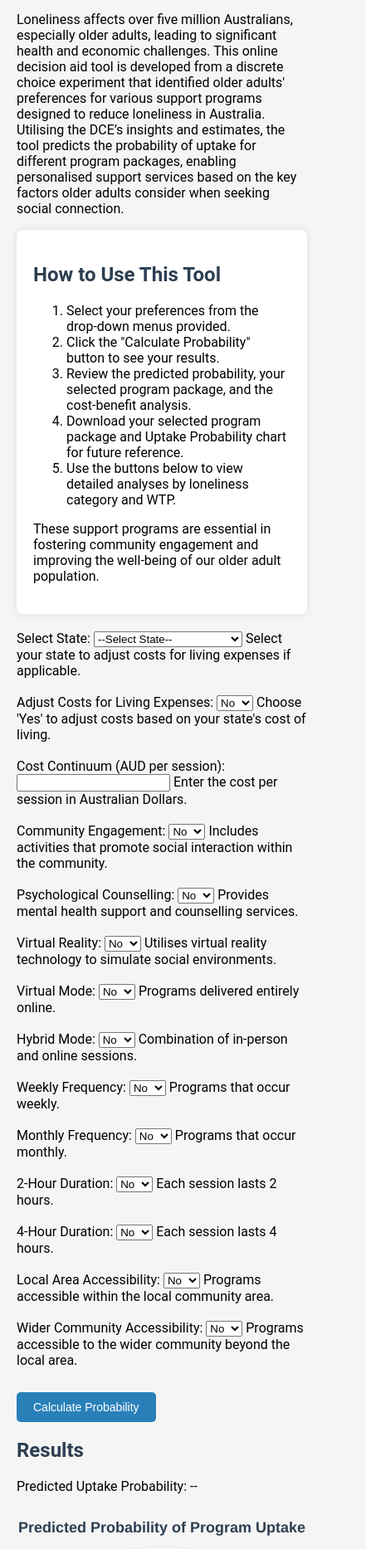
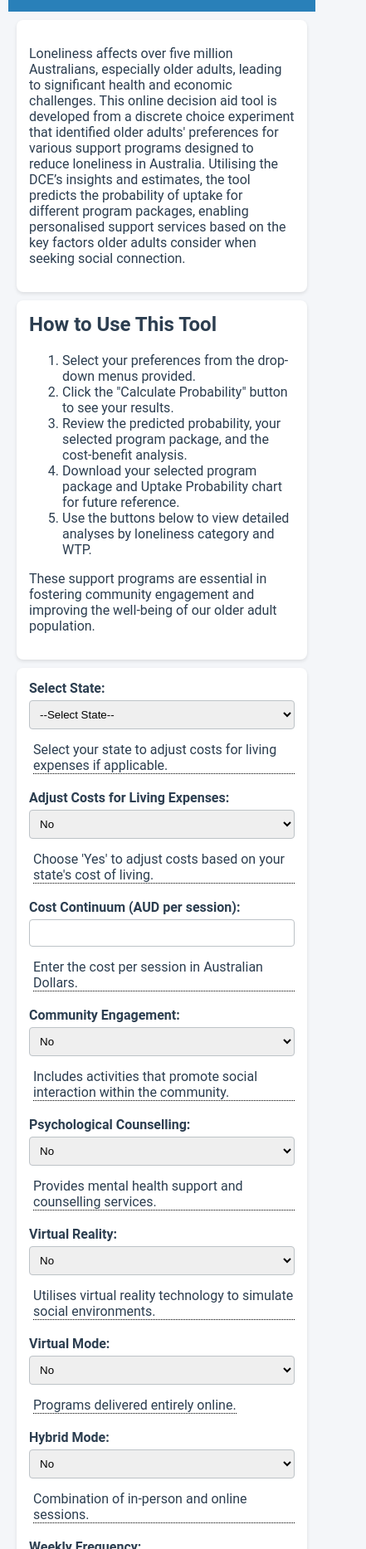
Before and after one commit to DrGenie/LonelyLess, a plain HTML site: page index.html in a window 390 px wide. Shown: the part 133-2000 px from the top of the page at 83% size, 441 px wide, since content can reach past the window. Drawn offline with nearby package versions, Linux system fonts and the light colour scheme.

Commit message:
Update styles.css
v19

```diff
--- a/styles.css
+++ b/styles.css
@@ -1,55 +1,55 @@
 /* styles.css */
 
+/* General Styles */
 body {
     font-family: 'Roboto', sans-serif;
-    padding: 20px;
-    background-color: #f5f5f5;
     margin: 0;
+    padding: 0;
+    background-color: #f4f6f9;
+    color: #2c3e50;
 }
 
 header {
+    background-color: #2980b9;
+    color: #ffffff;
+    padding: 20px 0;
     text-align: center;
-    margin-bottom: 30px;
+}
+
+section {
+    padding: 20px;
+    margin: 20px;
+    background-color: #ffffff;
+    border-radius: 8px;
+    box-shadow: 0 2px 4px rgba(0, 0, 0, 0.1);
 }
 
 h1, h2, h3 {
-    color: #2c3e50;
+    margin-top: 0;
 }
 
-#instructions, #form-section, #results-section, #interpretations, #actions, .feedback-section {
-    background-color: #ffffff;
-    padding: 20px;
-    margin-bottom: 20px;
-    border-radius: 8px;
-    box-shadow: 0 0 10px rgba(0, 0, 0, 0.1);
-}
-
-.form-group {
-    margin-bottom: 15px;
-}
-
-.form-group label {
-    display: inline-block;
-    width: 250px;
+label {
     font-weight: bold;
 }
 
-.form-group select {
-    width: 200px;
-    padding: 5px;
+select, input[type="number"], textarea {
+    width: 100%;
+    padding: 8px;
+    margin-top: 5px;
+    margin-bottom: 15px;
+    border: 1px solid #bdc3c7;
     border-radius: 4px;
-    border: 1px solid #bdc3c7;
+    box-sizing: border-box;
 }
 
 button {
-    padding: 10px 20px;
-    margin: 10px 5px 0 0;
     background-color: #2980b9;
     color: #ffffff;
+    padding: 10px 20px;
     border: none;
+    border-radius: 4px;
     cursor: pointer;
-    border-radius: 5px;
-    font-size: 14px;
+    margin-right: 10px;
 }
 
 button:hover {
@@ -57,15 +57,44 @@ button:hover {
 }
 
 .chart-container {
-    width: 100%;
-    height: 400px;
-    margin-top: 20px;
+    position: relative;
+    margin: auto;
 }
 
+.tooltip {
+    display: inline-block;
+    position: relative;
+    border-bottom: 1px dotted black;
+    cursor: help;
+    margin-left: 5px;
+}
+
+.tooltip::after {
+    content: attr(data-tooltip);
+    position: absolute;
+    width: 200px;
+    bottom: 125%;
+    left: 50%;
+    transform: translateX(-50%);
+    background-color: #2c3e50;
+    color: #ffffff;
+    padding: 5px;
+    border-radius: 4px;
+    opacity: 0;
+    transition: opacity 0.3s;
+    pointer-events: none;
+    font-size: 12px;
+}
+
+.tooltip:hover::after {
+    opacity: 1;
+}
+
+/* Tables */
 table {
     width: 100%;
     border-collapse: collapse;
-    margin-top: 10px;
+    margin-top: 20px;
 }
 
 th, td {
@@ -79,33 +108,32 @@ th {
     color: #ffffff;
 }
 
-ul {
-    list-style-type: disc;
-    margin-left: 40px;
+tr:nth-child(even) {
+    background-color: #f2f2f2;
 }
 
-.feedback-section textarea {
-    width: 100%;
-    height: 100px;
-    padding: 10px;
-    border-radius: 5px;
-    border: 1px solid #bdc3c7;
+/* Feedback Form */
+#feedback textarea {
     resize: vertical;
 }
 
-.feedback-section button {
-    margin-top: 10px;
-    background-color: #27ae60;
+@media (max-width: 768px) {
+    body {
+        padding: 10px;
     }
 
-.feedback-section button:hover {
-    background-color: #1e8449;
+    section {
+        margin: 10px;
+        padding: 15px;
     }
 
-#downloadCBAPDFBtn {
-    background-color: #8e44ad;
+    button {
+        width: 100%;
+        margin-bottom: 10px;
     }
 
-#downloadCBAPDFBtn:hover {
-    background-color: #71368a;
+    .chart-container {
+        width: 100%;
+        height: 300px;
     }
+}
```
Lines whose indentation alone changed are shown as unchanged.
